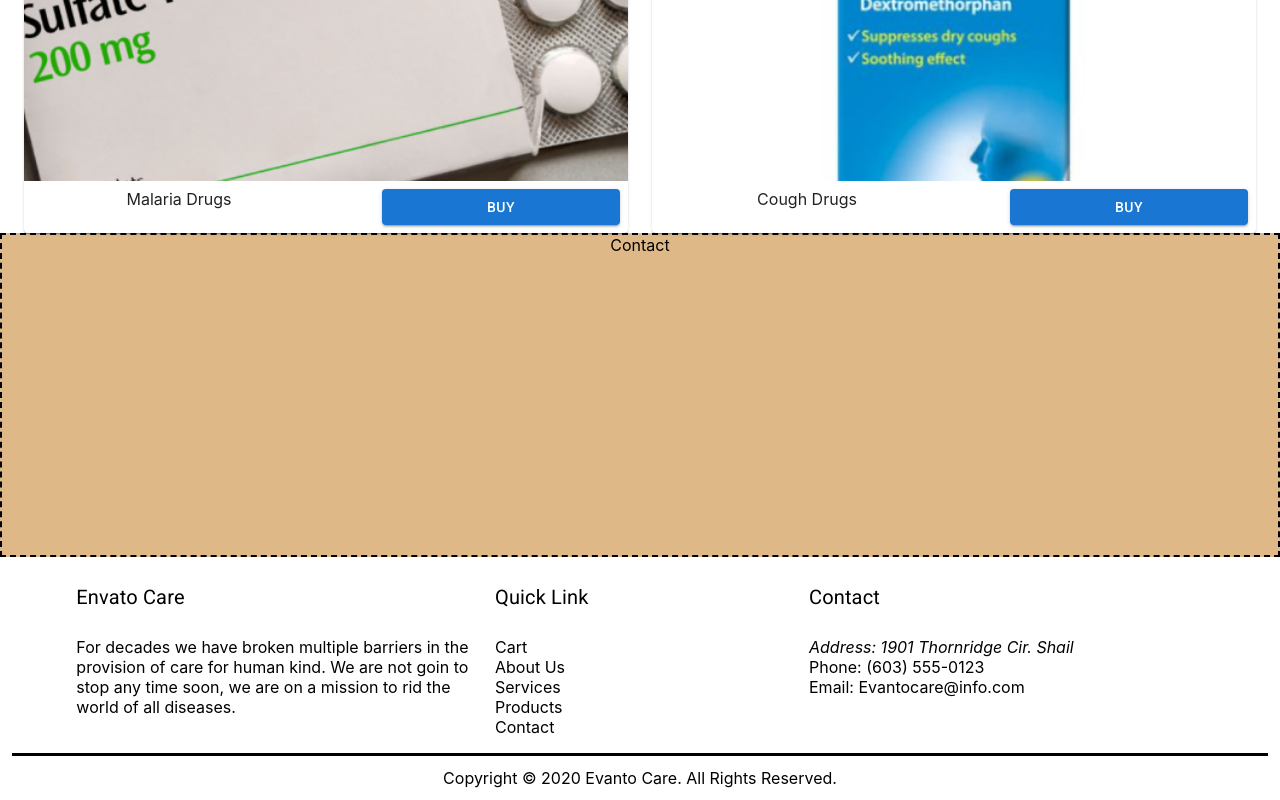
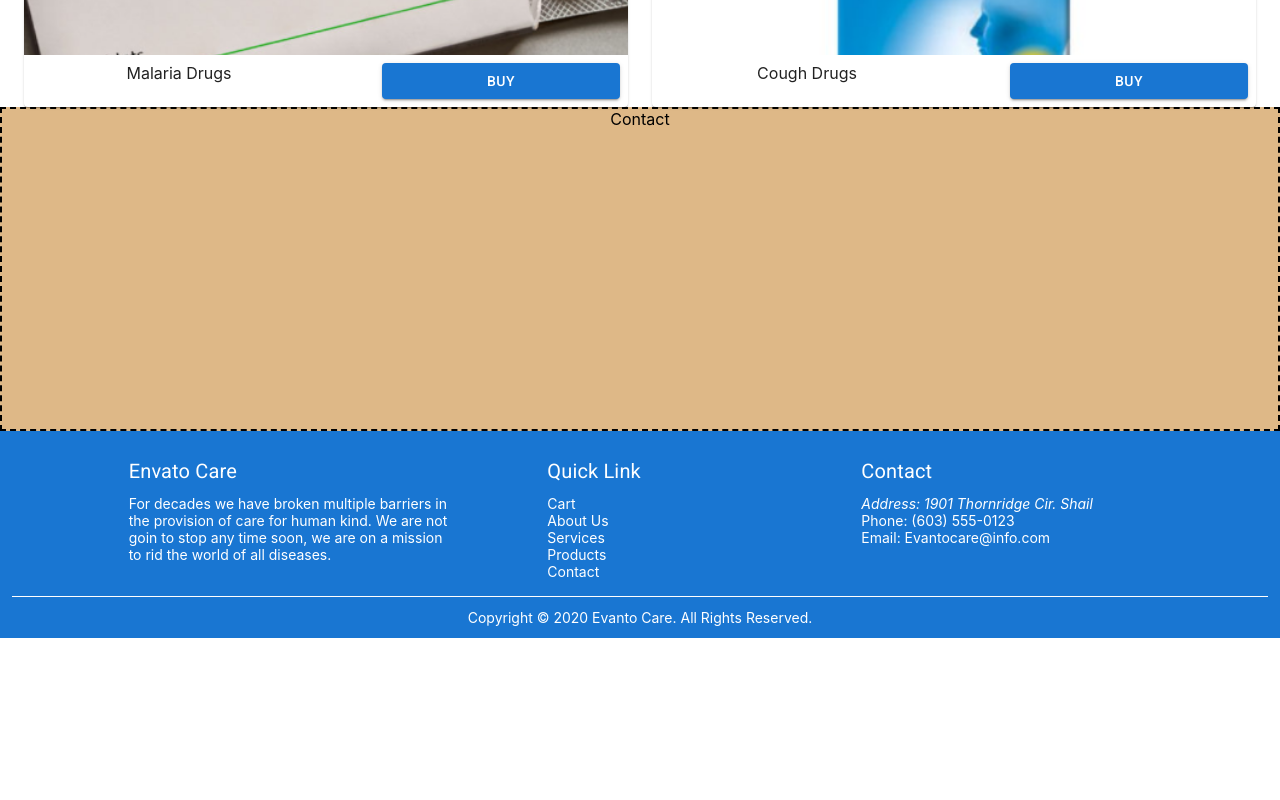
Before and after one commit to Darc99/healthy-pharma, a React (Create React App) app: page / in a window 1280 px wide. Shown: the part 2496-3296 px from the top of the page. After the commit the page ends 3134 px from the top, so only its background shows below. Built offline with nearby package versions, Linux system fonts and the light colour scheme.

Commit message:
worked on the footer design

```diff
--- a/src/components/Footer/Footer.jsx
+++ b/src/components/Footer/Footer.jsx
@@ -10,19 +10,27 @@ import { Card, CardMedia, CardContent, CardActionArea, Paper, Box, Button } from
 // CardActions
 const useStyles = makeStyles((theme) => ({
   footerSection: {
-    paddingTop: theme.spacing(3)
+    paddingTop: theme.spacing(3),
+    backgroundColor: "#1976d2",
+    minWidth: "100%" ,
+    color: "white",
+    fontSize: "14px",
   },
 footerTitle: {
     //float:"left",
     fontWeight: 400,
-    paddingBottom: theme.spacing(3)
+    paddingBottom: theme.spacing(1)
   },
   txt: {
     textAlign: 'left',
   },
+  list: {
+    listStyleType: "none" ,
+    textAlign: 'left',
+  },
   bottom: {
     borderTopStyle: 'solid',
-    // border-top-width: 1px;
+    borderTopWidth: "1px",
     // border-top-color: black;
   },
   aboutBelow: {
@@ -45,9 +53,9 @@ function Footer() {
               Envato Care
             </Typography>
             <div>
-              For decades we have broken multiple barriers in
-              the provision of care for human kind. We are not
-              goin to stop any time soon, we are on a mission
+              For decades we have broken multiple barriers in <br/>
+              the provision of care for human kind. We are not <br/>
+              goin to stop any time soon, we are on a mission <br/>
               to rid the world of all diseases.
             </div>
           </Grid>
@@ -55,13 +63,15 @@ function Footer() {
             <Typography variant="h6" className={classes.footerTitle}>
               Quick Link
             </Typography>
-              <div>Cart</div>
-              <div>About Us</div>
-              <div>Services</div>
-              <div>Products</div>
-              <div>Contact</div>
+              {/* <ul className={classes.list}> */}
+                <div>Cart</div>
+                <div>About Us</div>
+                <div>Services</div>
+                <div>Products</div>
+                <div>Contact</div>
+              {/* </ul> */}
           </Grid>
-          <Grid item xs={4} sm={4} md={4} className={classes.txt}>
+          <Grid item xs={3} sm={3} md={3} className={classes.txt}>
             <Typography variant="h6" className={classes.footerTitle}>
               Contact
             </Typography>
--- a/src/pages/Products/Products.jsx
+++ b/src/pages/Products/Products.jsx
@@ -94,10 +94,10 @@ function Products() {
       <div>
 
         <Container maxWidth="lg" className={classes.productSection}>
-            <Typography variant="h4" className={classes.productTitle}>
+            {/* <Typography variant="h4" className={classes.productTitle}>
               Drugs
-            </Typography>
-            <Drugs drugs={drugs} />
+            </Typography> */}
+            {/* <Drugs drugs={drugs} /> */}
             <Typography variant="h4" className={classes.productTitle}>
               Products
             </Typography>
```
